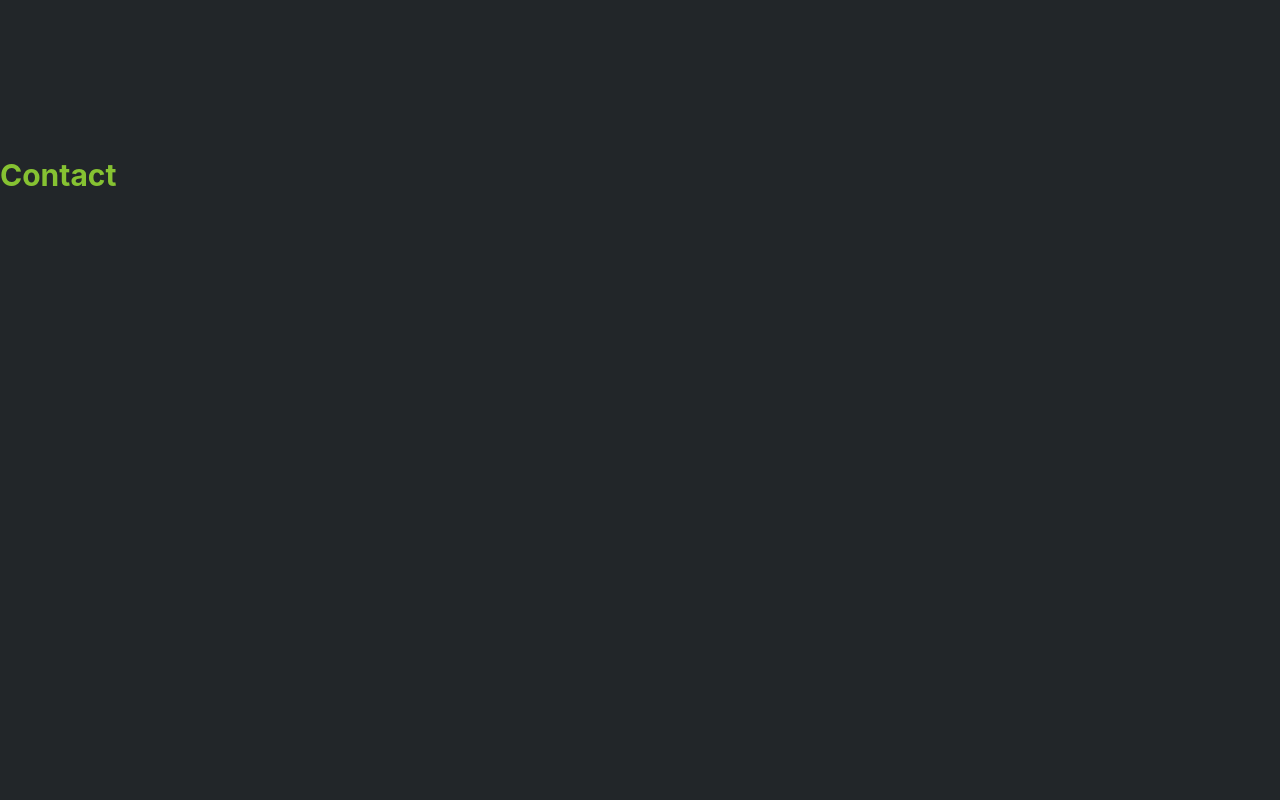
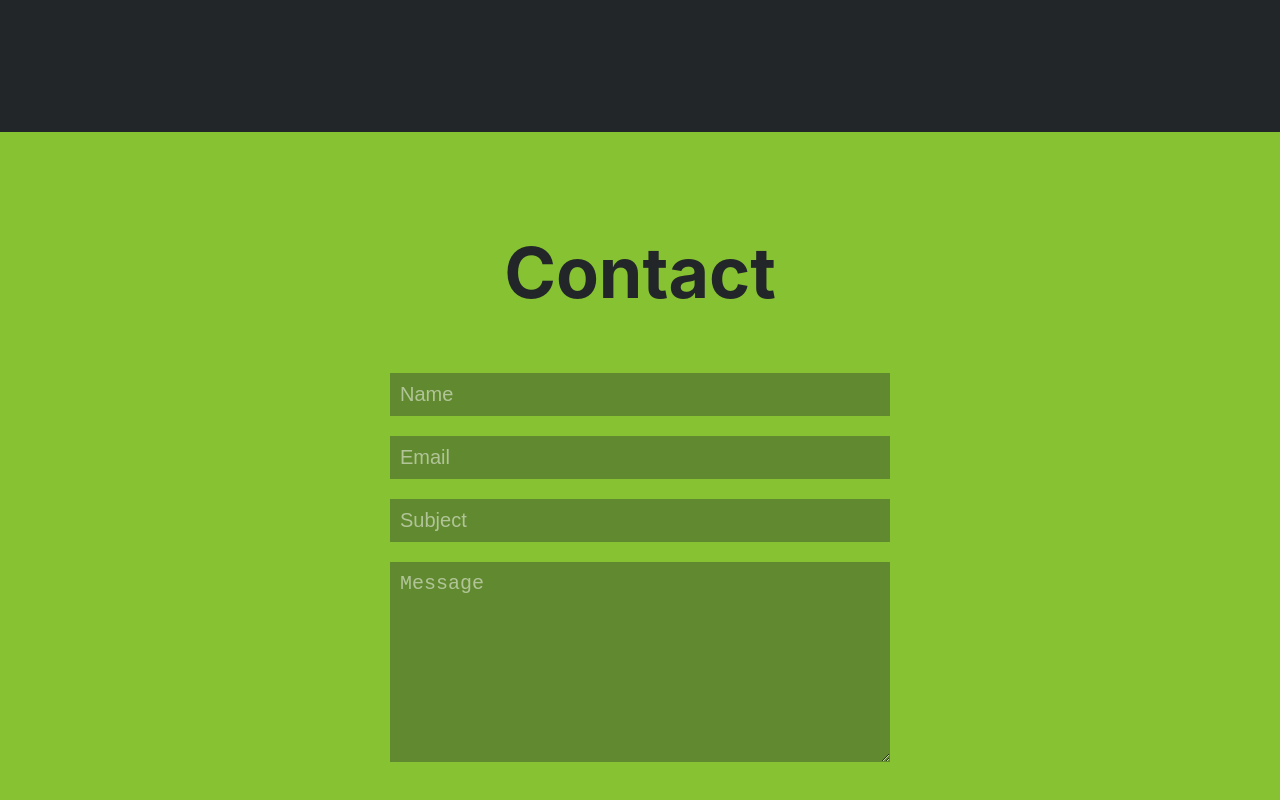
Before and after one commit to zstrangeway/portfolio, a Next.js app: page / in a window 1280 px wide. Shown: the part 8268-9068 px from the top of the page. Before the commit the page ends 8486 px from the top, so only its background shows below. Built offline with nearby package versions, Linux system fonts and the light colour scheme.

Commit message:
contact section

```diff
--- a/components/Contact.tsx
+++ b/components/Contact.tsx
@@ -1,8 +1,16 @@
+import styles from "../styles/Contact.module.scss";
+
 const Contact = (): JSX.Element => {
   return (
-    <div>
-      <h2>Contact</h2>
-    </div>
+    <section className={styles.section}>
+      <h2 className={styles.section_header}>Contact</h2>
+      <div className={styles.form}>
+        <input className={styles.input} type="text" placeholder="Name" />
+        <input className={styles.input} type="text" placeholder="Email" />
+        <input className={styles.input} type="text" placeholder="Subject" />
+        <textarea className={styles.input} placeholder="Message"></textarea>
+      </div>
+    </section>
   );
 };
 
--- /dev/null
+++ b/styles/Contact.module.scss
@@ -0,0 +1,38 @@
+@import "_base";
+
+.section {
+  display: flex;
+  flex-direction: column;
+  align-items: center;
+  background: $accent-background;
+  color: $inverse-text-color;
+
+  .section_header {
+    color: $inverse-text-color;
+  }
+
+  .form {
+    display: flex;
+    flex-direction: column;
+    width: 100%;
+    max-width: 25rem;
+
+    .input {
+      background: $green;
+      color: $base-text-color;
+      border: none;
+      margin-bottom: 1rem;
+      font-size: 1rem;
+      padding: 0.5rem;
+
+      &::placeholder { /* Chrome, Firefox, Opera, Safari 10.1+ */
+        color: $base-text-color;
+        opacity: 0.5; /* Firefox */
+      }
+    }
+
+    textarea {
+      height: 10rem;
+    }
+  }
+}
--- a/styles/_variables.scss
+++ b/styles/_variables.scss
@@ -13,8 +13,10 @@ $white: #FFFFFF;
 // Theme
 $background: $dark-grey;
 $secondary-background: $medium-grey;
+$accent-background: $lime;
 
 $base-text-color: $white;
+$inverse-text-color: $dark-grey;
 $accent-text-color: $lime;
 
 $primary-color: $lime;
```
